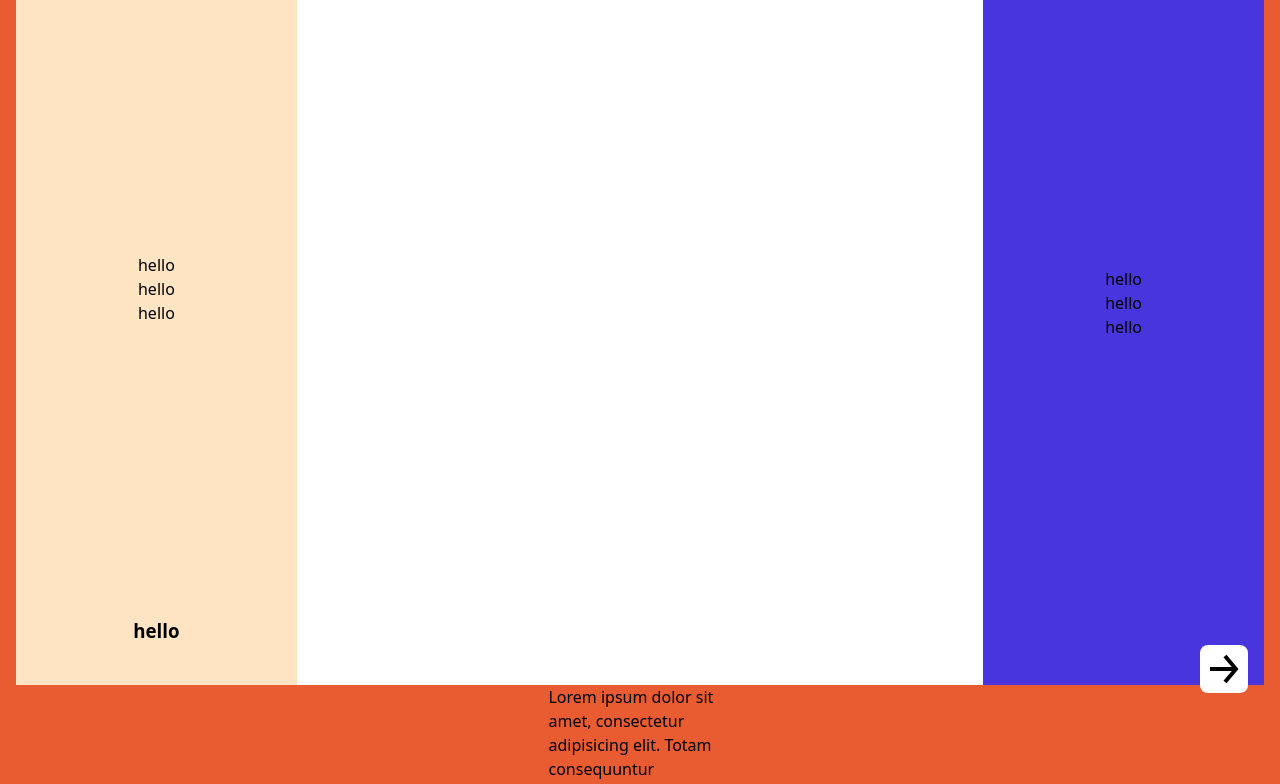
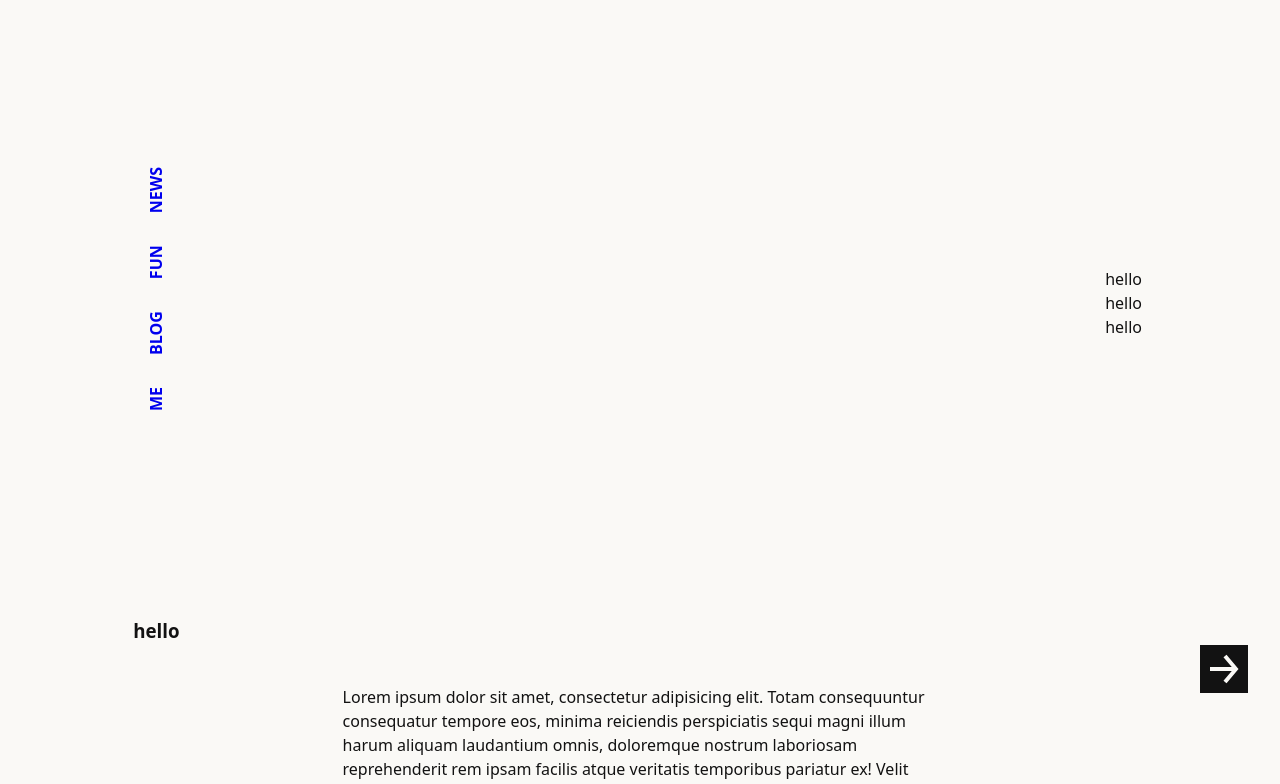
Before and after one commit to Edchy/interstellar-ice, an Astro site: page / in a window 1280 px wide. Shown: the part 75-859 px from the top of the page. Built offline with nearby package versions, Linux system fonts and the light colour scheme; Astro itself is replaced by a stand-in of ours.

Commit message:
dark mode

```diff
--- a/src/components/Nav.astro
+++ b/src/components/Nav.astro
@@ -2,6 +2,8 @@
 const navItems = [
   { name: "me", path: "/about" },
   { name: "blog", path: "/blog" },
+  { name: "fun", path: "/blog" },
+  { name: "news", path: "/blog" },
 ];
 ---
 
@@ -21,22 +23,22 @@ const navItems = [
     display: flex;
     align-items: center;
     justify-content: space-between;
+    transform: rotate(-90deg);
   }
   ul {
     display: flex;
     align-items: center;
-    gap: 1rem;
+    gap: 2rem;
     list-style: none;
   }
 
   li {
-    font-family: "Papyrus";
+    /* font-family: "Papyrus"; */
   }
 
   a:any-link {
     text-decoration: none;
     text-transform: uppercase;
-    color: black;
     font-weight: bold;
   }
 </style>
--- a/src/components/ScrollProgressIndicator.astro
+++ b/src/components/ScrollProgressIndicator.astro
@@ -31,15 +31,13 @@
   @keyframes progress {
     0% {
       --progress: 0%;
-      /* --angle: -90deg; */
+    }
+
+    2% {
       --angle: -90deg;
     }
 
     10% {
-      --angle: -90deg;
-    }
-
-    20% {
       --angle: -180deg;
     }
 
@@ -50,33 +48,36 @@
   }
 
   .back-to-top {
-    --yellow: oklch(85.33% 0.185 92.12);
-    --white: oklch(100% 0 0);
     background-image: linear-gradient(
-      var(--yellow) 0% var(--progress),
-      var(--white) var(--progress) 100%
+      var(--clr-accent) 0% var(--progress),
+      var(--dark) var(--progress) 100%
     );
     animation: progress linear;
     animation-timeline: scroll();
-    background-color: oklch(100% 0 0);
+    background-color:;
     /* border: 2px solid currentColor; */
-    border-radius: 0.5em;
+    /* border-radius: 0.5em; */
     /* display: inline-block; */
     padding: 0.5rem;
     position: fixed;
     inset: auto 2rem 2rem auto;
     z-index: 2;
     transform: rotate(var(--angle));
+    transition: transform 0.25s ease;
 
     &:any-link {
       /* Instead of the link color, use the text color */
-      color: currentColor;
+      color: var(--light);
       text-decoration: none;
+
+      &:hover {
+        opacity: 0.85;
+      }
     }
 
     @supports not (animation-timeline: scroll()) {
       --angle: -180deg;
-      background: var(--yellow);
+      /* background: var(--clr-accent); */
       /* transform: rotate(-180deg); */
     }
   }
--- a/src/css/global.css
+++ b/src/css/global.css
@@ -6,6 +6,11 @@
 }
 
 html {
+  /* background-color: var(--clr-primary-500); */
+  color-scheme: light dark;
+  background-color: var(--light);
+  color: var(--dark);
+
   @media(prefers-reduced-motion: no-preference) {
     scroll-behavior: smooth;
   }
@@ -16,7 +21,9 @@ body {
   line-height: 1.5;
   -webkit-font-smoothing: antialiased;
   font-family: system-ui, -apple-system, BlinkMacSystemFont, 'Segoe UI', Roboto, Oxygen, Ubuntu, Cantarell, 'Open Sans', 'Helvetica Neue', sans-serif;
-  background-color: var(--clr-primary-500);
+  /* background-image: url("@/assets/mesh-gradient2.svg");
+  background-size: cover;
+  background-repeat: no-repeat; */
 }
 
 ul {
--- a/src/css/theme.css
+++ b/src/css/theme.css
@@ -1,5 +1,9 @@
 :root {
+  --white: #FAF9F6;
+  --black: #121212;
   --clr-primary-500: #E95C31;
-
+  --light: light-dark(#FAF9F6, #121212);
+  --dark: light-dark(#121212, #FAF9F6);
+  --clr-accent: #FF4F46;
   --page-width: min(100% - 1rem, 1500px);
 }
--- a/src/layouts/PageLayout.astro
+++ b/src/layouts/PageLayout.astro
@@ -2,6 +2,7 @@
 import "../css/main.css";
 import Header from "./Header.astro";
 import Footer from "./Footer.astro";
+import Nav from "../components/Nav.astro";
 import ScrollProgressIndicator from "../components/ScrollProgressIndicator.astro";
 ---
 
@@ -19,19 +20,17 @@ import ScrollProgressIndicator from "../components/ScrollProgressIndicator.astro
     <div id="content" class="grid">
       <ScrollProgressIndicator />
       <!-- Item 1 -->
-      <aside class="x">
+      <header class="x">
         <div class="container">
           <h2>hello</h2>
-          <ul>
-            <span>hello</span>
-            <span>hello</span>
-            <span>hello</span>
-          </ul>
+          <Nav />
           <h3>hello</h3>
         </div>
-      </aside>
+      </header>
       <!-- Item 2 -->
-      <div class="y">main</div>
+      <div class="y">
+        <slot />
+      </div>
       <!-- Item 3 -->
       <aside class="z">
         <div class="container">
@@ -73,7 +72,7 @@ import ScrollProgressIndicator from "../components/ScrollProgressIndicator.astro
 
 <style>
   section {
-    width: 20ch;
+    width: 65ch;
     margin-inline: auto;
   }
   .grid {
@@ -102,9 +101,9 @@ import ScrollProgressIndicator from "../components/ScrollProgressIndicator.astro
       --main-col-width: 100ch;
     }
   }
-  aside {
+  /* aside {
     position: relative;
-  }
+  } */
 
   .container {
     position: fixed;
@@ -131,18 +130,18 @@ import ScrollProgressIndicator from "../components/ScrollProgressIndicator.astro
   }
   .x {
     grid-area: x;
-    background-color: bisque;
+    /* background-color: bisque; */
 
     .container {
       left: calc(var(--padding));
     }
   }
   .y {
-    background-color: white;
+    /* background-color: white; */
     grid-area: y;
   }
   .z {
-    background-color: var(--color);
+    /* background-color: var(--color); */
     grid-area: z;
     .container {
       right: calc(var(--padding));
--- a/src/pages/index.astro
+++ b/src/pages/index.astro
@@ -4,4 +4,5 @@ import PageLayout from "../layouts/PageLayout.astro";
 
 <PageLayout>
   <h1>hello</h1>
+  <p>scroll driven animations! lots</p>
 </PageLayout>
```
